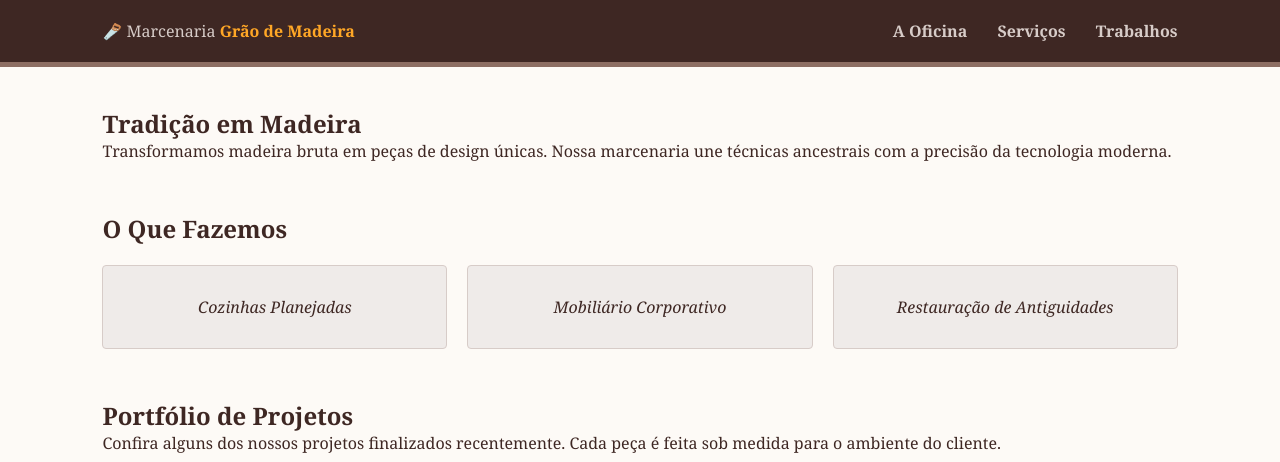
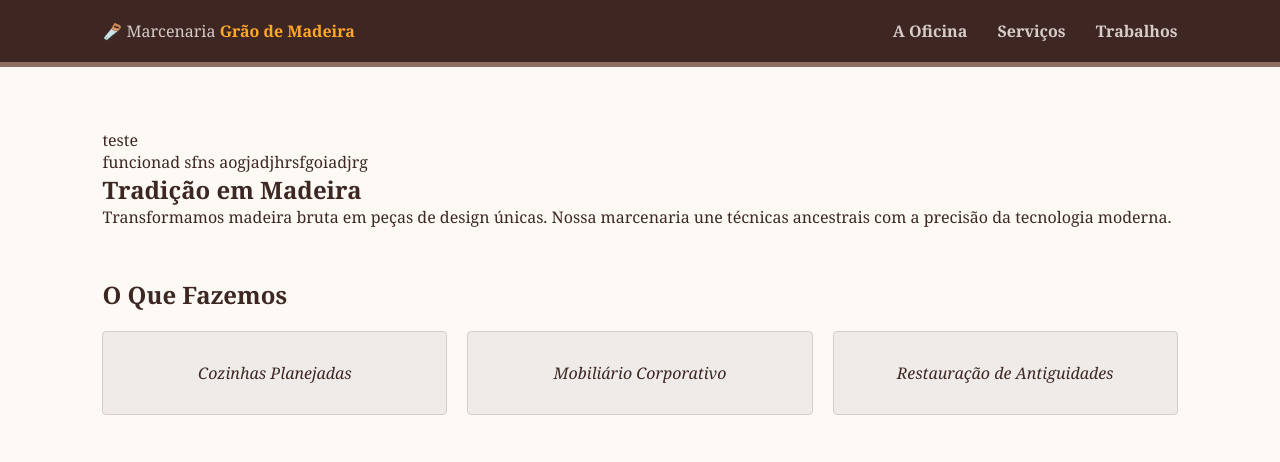
Before and after one commit to gabrielSalvador505/projeto-desenvolvimento-web, a plain HTML site: page trab_avaliativo/index.html in a window 1280 px wide. Shown: the top 462 px of the page. Drawn offline with Linux system fonts and the light colour scheme.

Commit message:
teste commit

```diff
--- a/trab_avaliativo/index.html
+++ b/trab_avaliativo/index.html
@@ -1,11 +1,13 @@
 <!DOCTYPE html>
 <html lang="pt-br">
+
 <head>
     <meta charset="UTF-8">
     <meta name="viewport" content="width=device-width, initial-scale=1.0">
     <title>Marcenaria Grão de Madeira | Móveis Sob Medida</title>
     <link rel="stylesheet" href="style.css">
 </head>
+
 <body>
 
     <header>
@@ -21,8 +23,12 @@
 
     <main>
         <section id="sobre" class="intro">
+            <img src="" alt="">
+            <p>teste</p>
+            funcionad sfns aogjadjhrsfgoiadjrg
             <h2>Tradição em Madeira</h2>
-            <p>Transformamos madeira bruta em peças de design únicas. Nossa marcenaria une técnicas ancestrais com a precisão da tecnologia moderna.</p>
+            <p>Transformamos madeira bruta em peças de design únicas. Nossa marcenaria une técnicas ancestrais com a
+                precisão da tecnologia moderna.</p>
         </section>
 
         <section id="servicos" class="servicos">
@@ -36,19 +42,23 @@
 
         <article id="portfolio" class="galeria-trabalhos">
             <h2>Portfólio de Projetos</h2>
-            <p>Confira alguns dos nossos projetos finalizados recentemente. Cada peça é feita sob medida para o ambiente do cliente.</p>
+            <p>Confira alguns dos nossos projetos finalizados recentemente. Cada peça é feita sob medida para o ambiente
+                do cliente.</p>
 
             <div class="container-fotos">
                 <div class="foto-box">
-                    <img src="https://todadecorada.com.br/wp-content/uploads/2020/02/cozinha-planejada-em-l-14.jpg" alt="Projeto de Cozinha">
+                    <img src="https://todadecorada.com.br/wp-content/uploads/2020/02/cozinha-planejada-em-l-14.jpg"
+                        alt="Projeto de Cozinha">
                     <p>Cozinha em Carvalho Americano</p>
                 </div>
                 <div class="foto-box">
-                    <img src="https://ventramelidecor.com.br/wp-content/uploads/2025/04/iluminacao-interna-guarda-roupa-embutido-1024x563.jpeg" alt="Projeto de Quarto">
+                    <img src="https://ventramelidecor.com.br/wp-content/uploads/2025/04/iluminacao-interna-guarda-roupa-embutido-1024x563.jpeg"
+                        alt="Projeto de Quarto">
                     <p>Guarda-roupas Embutido</p>
                 </div>
                 <div class="foto-box">
-                    <img src="https://external-preview.redd.it/new-ikea-desk-and-second-monitor-v0-pCnRAvONAxpytOdrgEHtLx5fqYg19FIlhR63jRxQyeg.jpg?width=1080&crop=smart&auto=webp&s=dedb4a9e05acbb2c8266d4920cfdf55586033166" alt="Projeto de Mesa">
+                    <img src="https://external-preview.redd.it/new-ikea-desk-and-second-monitor-v0-pCnRAvONAxpytOdrgEHtLx5fqYg19FIlhR63jRxQyeg.jpg?width=1080&crop=smart&auto=webp&s=dedb4a9e05acbb2c8266d4920cfdf55586033166"
+                        alt="Projeto de Mesa">
                     <p>Mesa para Home Office</p>
                 </div>
             </div>
@@ -68,4 +78,5 @@
     </footer>
 
 </body>
+
 </html>
```
